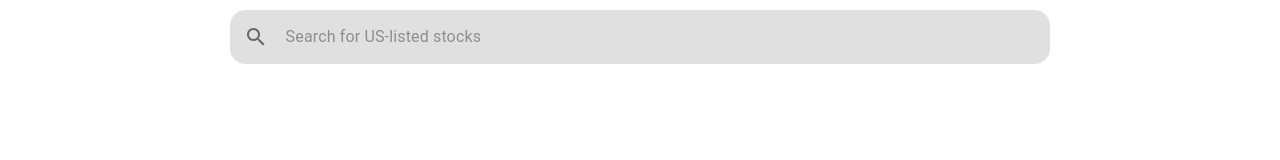
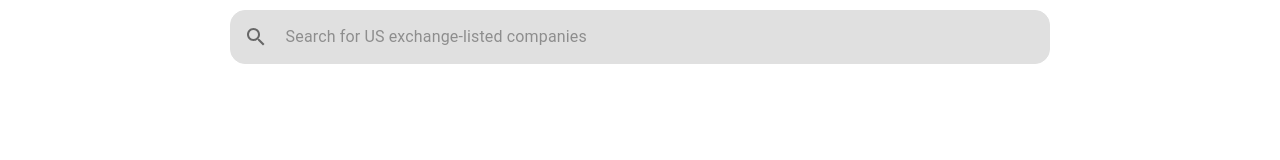
Before and after one commit to kevliou/stock-screener, a React (Create React App) app in the folder client/: page / in a window 1280 px wide. Shown: the top 160 px of the page. Built offline with nearby package versions, Linux system fonts and the light colour scheme; no server answers.

Commit message:
updates to autocomplete suggestion component

```diff
--- a/client/src/components/LandingPage.js
+++ b/client/src/components/LandingPage.js
@@ -4,6 +4,7 @@ import SearchForm from './SearchForm';
 import StockOverview from './StockOverview';
 import Footer from './Footer';
 import './LandingPage.css';
+import LoadingBar from './loading/LoadingBar';
 
 function LandingPage(props) {
   const [selectedTicker, setSelectedTicker] = useState('');
@@ -15,11 +16,6 @@ function LandingPage(props) {
     setSelectedName(companyName);
   }
 
-  function clearSelectedCompany() {
-    setSelectedTicker('');
-    setSelectedName('');
-  }
-
   return (
     <div className="app">
       <Container maxWidth="md">
@@ -28,10 +24,10 @@ function LandingPage(props) {
             <SearchForm
               selectedTicker={selectedTicker}
               updateSelectedCompany={updateSelectedCompany}
-              clearSelectedCompany={clearSelectedCompany}
             />
           </section>
         </div>
+        {/* <LoadingBar /> */}
         <div className="stock-card">
           <section>
             {selectedTicker &&
--- a/client/src/components/SearchForm.js
+++ b/client/src/components/SearchForm.js
@@ -1,90 +1,34 @@
 import React, { useState, useEffect } from 'react';
 import SearchBar from './search/SearchBar';
 import AutoSuggestion from './search/AutoSuggestion';
-import { ApiClient } from '../services/Api';
 import { ClickAwayListener } from '@material-ui/core';
+import { SearchProcessor } from '../services/SearchProcessor';
 
 function SearchForm(props) {
   const updateSelectedCompany = props.updateSelectedCompany;
-  const clearSelectedCompany = props.clearSelectedCompany;
-  const apiClient = new ApiClient();
 
-  const [tickerDict, setTickerDict] = useState(() => {
-    async function getDict() {
-      await apiClient.getTickerDict()
-        .then(res => setTickerDict(JSON.parse(res)))
-    }
-
-    getDict();
-  });
-
-  const [searchValue, setSearchValue] = useState('');
-  function updateSearchValue(value) {
-    setSearchValue(value);
+  const [inputValue, setInputValue] = useState('');
+  function updateInputValue(input) {
+    setInputValue(input);
   }
 
-  function clearSearchValue() {
-    setSearchValue('');
-    clearSelectedCompany();
-  }
-
-  function updateTicker(ticker) {
-    updateSelectedCompany(ticker, tickerDict[ticker]);
+  function clearInputValue() {
+    setInputValue('');
   }
 
   const [suggestionList, setSuggestionList] = useState(undefined);
   useEffect(() => {
-    async function getSuggestionList(searchTerm) {
-      const apiClient = new ApiClient();
-      const suggestions = await apiClient.getSuggestion(searchTerm);
-      const result = [];
+    const searchProcessor = new SearchProcessor();
+    setSuggestionList(searchProcessor.getSuggestion(inputValue));
+  }, [inputValue]);
 
-      if (suggestions !== undefined && suggestions !== '') {
-        suggestions.forEach(el => {
-          const item = {
-            'ticker': el,
-            'name': tickerDict[el],
-          }
-          result.push(item);
-        });
-      } else {
-        return
-      }
+  function handleSearch(input) {
+    const searchProcessor = new SearchProcessor();
+    const searchResult = searchProcessor.getFirstSuggestion(input);
 
-      return result;
-    }
-
-    let isMounted = true;
-    async function getList() {
-      await getSuggestionList(searchValue)
-        .then(res => (isMounted) ? setSuggestionList(res) : undefined);
-    }
-
-    if (searchValue !== ''){
-      getList();
-    }
-
-    // Do not fetch suggestion list if component is unmounted
-    return function cleanup() {
-      isMounted = false;
-    }
-  }, [searchValue, tickerDict]);
-
-  // Retrieve first auto selection item on pressing enter/ search icon press
-  async function handleSearch(value) {
-    const firstSuggestion = await getFirstSuggestionTicker(value);
-
-    if (firstSuggestion !== undefined) {
-      setSearchValue(firstSuggestion);
-      updateSelectedCompany(firstSuggestion, tickerDict[firstSuggestion]);
-    }
-  }
-
-  async function getFirstSuggestionTicker(searchTerm) {
-    const suggestions = await apiClient.getSuggestion(searchTerm);
-
-    if (suggestions !== undefined && suggestions !== '') {
-      return suggestions[0];
+    if (searchResult !== undefined) {
+      setInputValue(searchResult.ticker);
+      updateSelectedCompany(searchResult.ticker, searchResult.name);
     }
   }
 
@@ -101,17 +45,16 @@ function SearchForm(props) {
     <ClickAwayListener onClickAway={handleClickAway}>
       <div>
         <SearchBar
-          searchValue={searchValue}
-          updateSearchValue={updateSearchValue}
-          clearSearchValue={clearSearchValue}
+          inputValue={inputValue}
+          updateInputValue={updateInputValue}
+          clearInputValue={clearInputValue}
           handleSearch={handleSearch}
           setFocus={setFocus}
         />
         {hasFocus &&
           <AutoSuggestion
             suggestionList={suggestionList}
-            updateSearchValue={updateSearchValue}
-            updateTicker={updateTicker}
+            handleSearch={handleSearch}
             setFocus={setFocus}
           />
         }
--- /dev/null
+++ b/client/src/components/loading/LoadingBar.css
@@ -0,0 +1,62 @@
+.loader {
+  display: flex;
+  align-items: center;
+  justify-content: center;
+}
+
+.message {
+
+}
+
+.spinner {
+
+  margin-left: 6px;
+  width: 50px;
+  height: 40px;
+}
+
+.spinner > div {
+  background-color: rgb(110, 110, 110);
+  margin: 2px;
+  height: 100%;
+  width: 6px;
+  display: inline-block;
+
+  -webkit-animation: sk-stretchdelay 1.2s infinite ease-in-out;
+  animation: sk-stretchdelay 1.2s infinite ease-in-out;
+}
+
+.spinner .rect2 {
+  -webkit-animation-delay: -1.1s;
+  animation-delay: -1.1s;
+}
+
+.spinner .rect3 {
+  -webkit-animation-delay: -1.0s;
+  animation-delay: -1.0s;
+}
+
+.spinner .rect4 {
+  -webkit-animation-delay: -0.9s;
+  animation-delay: -0.9s;
+}
+
+.spinner .rect5 {
+  -webkit-animation-delay: -0.8s;
+  animation-delay: -0.8s;
+}
+
+@-webkit-keyframes sk-stretchdelay {
+  0%, 40%, 100% { -webkit-transform: scaleY(0.4) }
+  20% { -webkit-transform: scaleY(1.0) }
+}
+
+@keyframes sk-stretchdelay {
+  0%, 40%, 100% {
+    transform: scaleY(0.4);
+    -webkit-transform: scaleY(0.4);
+  }  20% {
+    transform: scaleY(1.0);
+    -webkit-transform: scaleY(1.0);
+  }
+}
--- /dev/null
+++ b/client/src/components/loading/LoadingBar.js
@@ -0,0 +1,22 @@
+import React from 'react';
+import { Typography } from '@material-ui/core';
+import './LoadingBar.css';
+
+function LoadingBar(props) {
+  return (
+    <div className="loader">
+      <Typography className="message">
+        Heroku Loading
+      </Typography>
+      <div className="spinner">
+        <div className="rect1" />
+        <div className="rect2" />
+        <div className="rect3" />
+        <div className="rect4" />
+        <div className="rect5" />
+      </div>
+    </div>
+  );
+}
+
+export default LoadingBar
--- a/client/src/components/other/AboutCard.js
+++ b/client/src/components/other/AboutCard.js
@@ -24,13 +24,15 @@ function AboutCard(props) {
       setIsHidden(!isHidden);
     }
 
-    if (description.length > 350) {
+    const truncateLength = 350;
+
+    if (description.length > truncateLength) {
       setHeaderDescription(
         <>
           <Typography variant="subtitle1">
-            {description.slice(0, 350)}
+            {description.slice(0, truncateLength)}
             <span style={ellipsisStyle}>...</span>
-            <span style={moreTextStyle}>{description.slice(256)}</span>
+            <span style={moreTextStyle}>{description.slice(truncateLength)}</span>
           </Typography>
           <Button
             variant="contained"
--- a/client/src/components/search/AutoSuggestion.js
+++ b/client/src/components/search/AutoSuggestion.js
@@ -4,13 +4,11 @@ import './AutoSuggestion.css';
 
 function AutoSuggestion(props) {
   const suggestionList = props.suggestionList;
-  const updateSearchValue = props.updateSearchValue;
-  const updateTicker = props.updateTicker;
+  const handleSearch = props.handleSearch;
   const setFocus = props.setFocus;
 
   function handleClick(ticker) {
-    updateSearchValue(ticker);
-    updateTicker(ticker);
+    handleSearch(ticker);
     setFocus(false);
   }
 
--- a/client/src/components/search/SearchBar.js
+++ b/client/src/components/search/SearchBar.js
@@ -4,30 +4,30 @@ import { Search, Close } from '@material-ui/icons';
 import './SearchBar.css';
 
 function SearchBar(props) {
-  const searchValue = props.searchValue;
-  const updateSearchValue = props.updateSearchValue;
-  const clearSearchValue = props.clearSearchValue;
+  const inputValue = props.inputValue;
+  const updateInputValue = props.updateInputValue;
+  const clearInputValue = props.clearInputValue;
   const handleSearch = props.handleSearch;
   const setFocus = props.setFocus;
 
   function handleChange(e) {
-    updateSearchValue(e.target.value);
+    updateInputValue(e.target.value);
   }
 
   function handleCloseClick() {
-    clearSearchValue();
+    clearInputValue();
     setFocus(false);
   }
 
   function handleEnterKey(e) {
     if (e.key === "Enter") {
-      handleSearch(searchValue);
+      handleSearch(inputValue);
       setFocus(false);
     }
   }
 
   function handleSearchIcon() {
-    props.handleSearch(searchValue);
+    props.handleSearch(inputValue);
     setFocus(false);
   }
 
@@ -41,12 +41,12 @@ function SearchBar(props) {
       <InputBase
         id="input-with-icon-adornment"
         className="search-bar"
-        placeholder="Search for US-listed stocks"
+        placeholder="Search for US exchange-listed companies"
         autoComplete='off'
         onChange={handleChange}
         onKeyDown={handleEnterKey}
         onFocus={handleOnFocus}
-        value={searchValue}
+        value={inputValue}
         startAdornment={
           <IconButton
             position="start"
@@ -58,7 +58,7 @@ function SearchBar(props) {
             <Search />
           </IconButton>
         }
-        endAdornment={searchValue !== "" &&
+        endAdornment={inputValue !== "" &&
           <IconButton
             position="end"
             size="small"
--- a/client/src/services/SearchProcessor.js
+++ b/client/src/services/SearchProcessor.js
@@ -1,2 +1,44 @@
-const tickerDict = require('../data/ticker-dictionary.json');
-const suggestions = require('../data/autocomplete-suggestions.json');
+export class SearchProcessor {
+  constructor() {
+    this.tickerLookup = require('../data/ticker-dictionary.json');
+    this.suggestions = require('../data/autocomplete-suggestions.json');
+  }
+
+  getSuggestion(searchTerm) {
+    const formattedSearch = this.formatSearch(searchTerm);
+    const suggestionList = this.suggestions[formattedSearch];
+
+    if (suggestionList !== undefined) {
+      let results = []
+      suggestionList.forEach(el => {
+        let entry = {
+          name: this.tickerLookup[el],
+          ticker:el
+        };
+        results.push(entry);
+      });
+
+      return results;
+    }
+  }
+
+  getFirstSuggestion(searchTerm) {
+    const formattedSearch = this.formatSearch(searchTerm);
+    const firstSuggestionTicker = this.suggestions[formattedSearch]?.[0];
+
+    if (firstSuggestionTicker !== undefined) {
+      let entry = {
+        name:this.tickerLookup[firstSuggestionTicker],
+        ticker: firstSuggestionTicker
+      }
+
+      return entry;
+    }
+  }
+
+  formatSearch(unformattedName) {
+    // Upper case Company Name and remove any non-alphanumerics except for spaces between words
+    let name = String(unformattedName).toUpperCase();
+    return name.replace(/[^0-9a-z\s]/gi, '').trim();
+  }
+}
```
Also changed, not shown: 1 other file (tests, documents, lock files or other folders).
